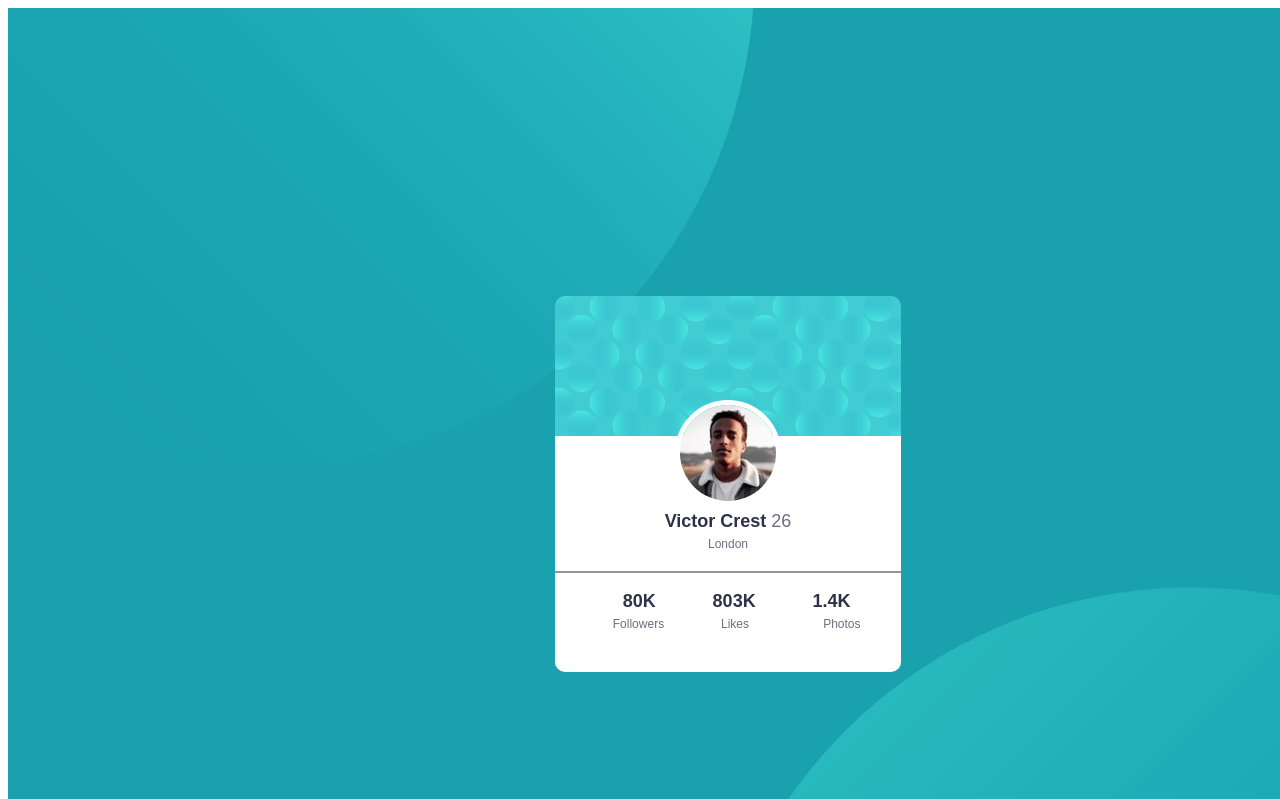
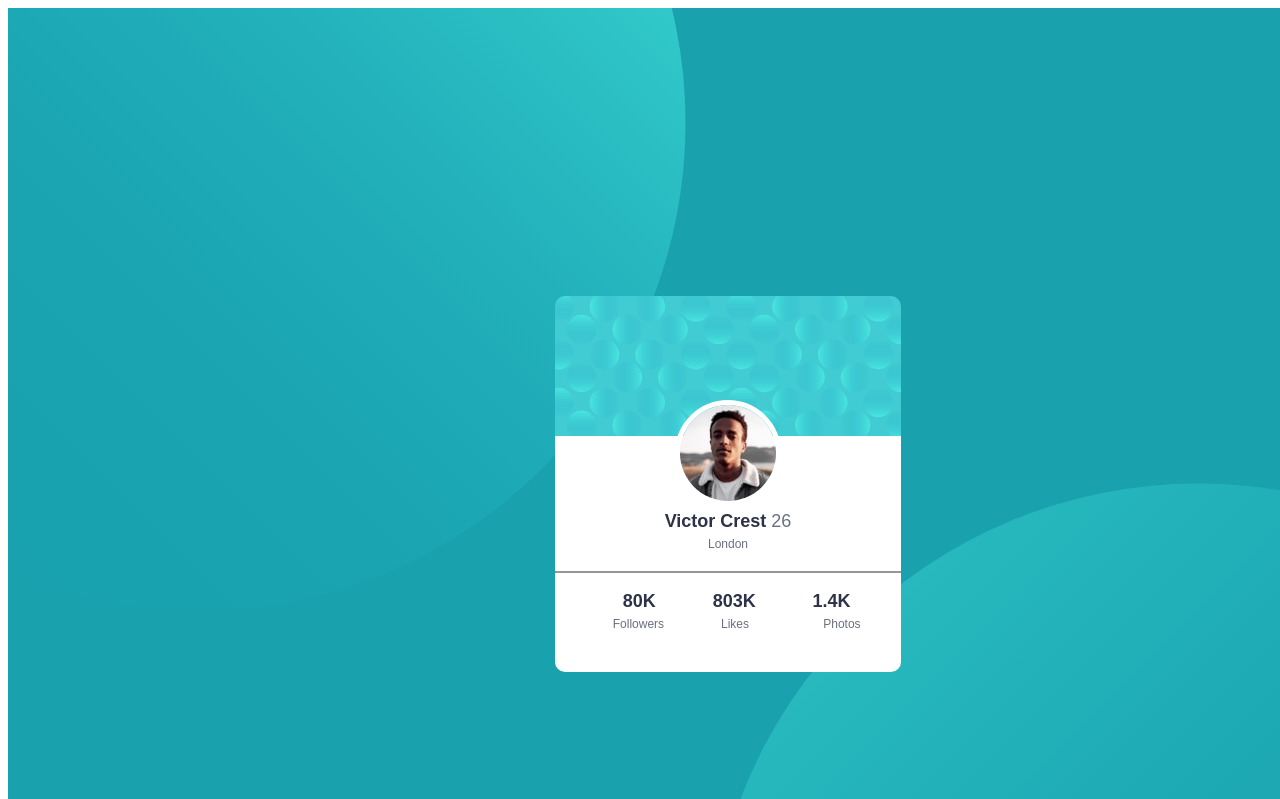
Before and after one commit to EnochSamuel/profile-card-component-main, a plain HTML site: page index.html in a window 1280 px wide. Shown: the top 799 px of the page. Drawn offline with Linux system fonts and the light colour scheme.

Commit message:
Add files via upload

```diff
--- a/index.html
+++ b/index.html
@@ -27,12 +27,12 @@
 			background-color: hsl(185, 75%, 39%);
 			background-image:url("images/bg-pattern-top.svg"),url("images/bg-pattern-bottom.svg");
 			background-repeat: no-repeat, no-repeat;
-			background-position: -50% 2000% ,150% -2200%;
+			background-position: -300px -375px ,700px 475px;
 		}
 		#main{
 			background-color: white;
 			border-radius: 10px;
-			width: 24%;
+			width: 346px;
 			background-image: url("images/bg-pattern-card.svg");
 			background-repeat: no-repeat;
 			background-size: auto;
```
